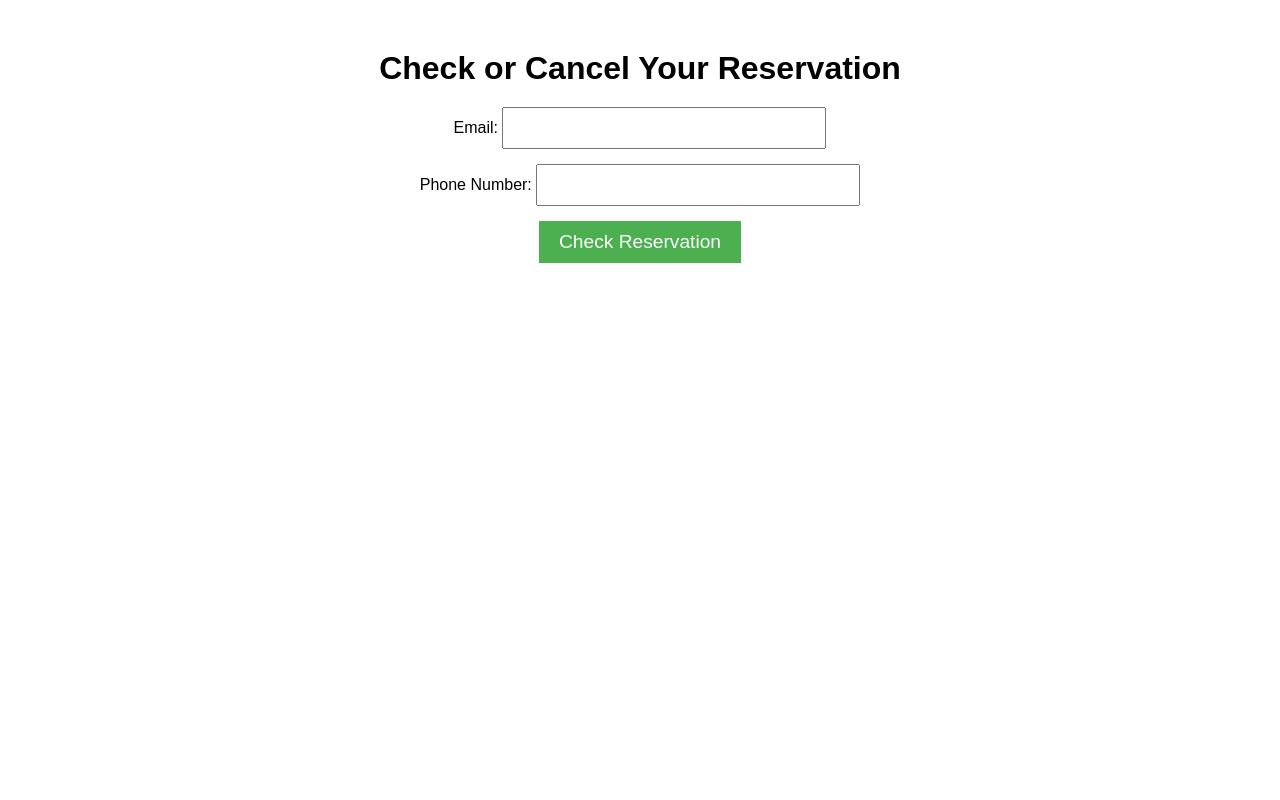
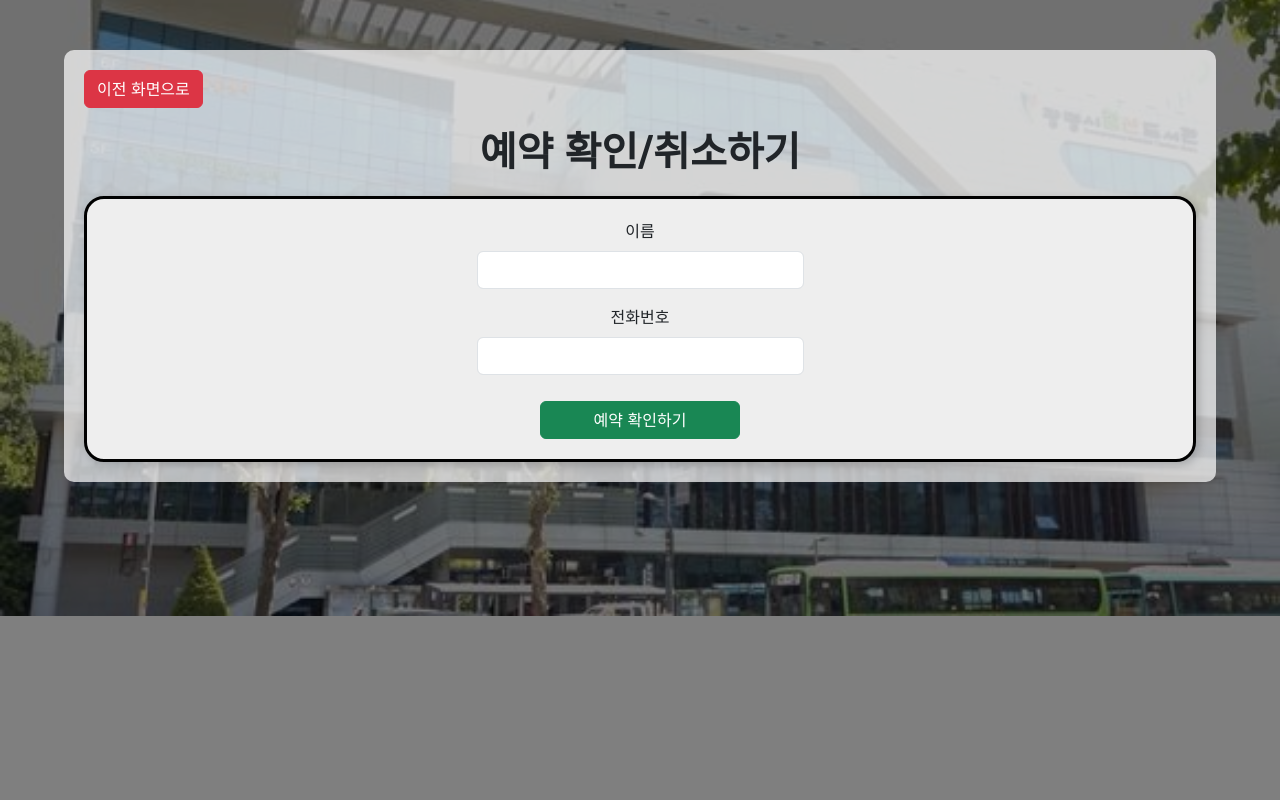
Before and after one commit to AppliedAlpha/NAJR, a Flask app: page /check in a window 1280 px wide. Run offline with Flask 3, Linux system fonts and the light colour scheme.

Commit message:
📌 Check_cancel html almost complete

```diff
--- a/app.py
+++ b/app.py
@@ -58,7 +58,7 @@ def reserve():
         prev_email_rev = Reservation.query.filter_by(email=email, is_active=True).first()
         prev_phone_rev = Reservation.query.filter_by(phone=phone, is_active=True).first()
         if prev_name_rev or prev_email_rev or prev_phone_rev:
-            flash('[!] 이미 해당 정보로 좌석 신청 이력이 존재합니다.', 'danger')
+            flash('[!] 이미 해당 정보로 좌석 예약 이력이 존재합니다.', 'danger')
             return redirect(url_for('reserve'))
 
         new_reservation = Reservation(seat_id=seat.id, name=name, email=email, phone=phone, rooting_for=rooting_for)
@@ -73,7 +73,7 @@ def reserve():
         mail.send(msg)
 
         print(f"Reservation successful! A confirmation email has been sent to {email}.")
-        flash('[!!] 예약이 성공했습니다. 이메일로 예약 완료 메일이 발송되었습니다.', 'success')
+        flash('[!!] 예약이 성공했습니다. 이메일로 예약 완료 메일이 발송되었습니다.\n메일이 보이지 않는다면 스팸메일함을 확인해주세요.', 'success')
         return redirect(url_for('index'))
 
     seats = Seat.query.all()
@@ -84,17 +84,19 @@ def reserve():
 @app.route('/check', methods=['GET', 'POST'])
 def check_reservation():
     if request.method == 'POST':
-        email = request.form['email']
+        name = request.form['name']
         phone = request.form['phone']
 
-        reservation = Reservation.query.filter_by(email=email, phone=phone, is_active=True).first()
+        reservation = Reservation.query.filter_by(name=name, phone=phone, is_active=True).first()
         if not reservation:
-            flash('No active reservation found with provided details.', 'danger')
+            flash('[!] 해당 정보로 존재하는 좌석 예약 이력이 없습니다.', 'danger')
             return redirect(url_for('check_reservation'))
 
-        return render_template('check_cancel.html', reservation=reservation)
+        seats = Seat.query.all()
+        return render_template('check_cancel.html', seats=seats, reservation=reservation)
 
-    return render_template('check_cancel.html', reservation=None)
+    seats = Seat.query.all()
+    return render_template('check_cancel.html', seats=seats, reservation=None)
 
 @app.route('/cancel/<int:reservation_id>', methods=['POST'])
 def cancel_reservation(reservation_id):
@@ -103,9 +105,9 @@ def cancel_reservation(reservation_id):
         reservation.is_active = False
         reservation.seat.is_reserved = False  # Mark seat as available again
         db.session.commit()
-        flash('Reservation canceled successfully.', 'success')
+        flash('[!!] 예약을 성공적으로 취소했습니다.', 'success')
     else:
-        flash('Reservation not found or already canceled.', 'danger')
+        flash('[!] 예약을 찾을 수 없거나 이미 취소되었습니다.', 'danger')
 
     return redirect(url_for('check_reservation'))
 
--- a/templates/check_cancel.html
+++ b/templates/check_cancel.html
@@ -1,91 +1,204 @@
 <!DOCTYPE html>
-<html lang="en">
+<html lang="ko">
 <head>
     <meta charset="UTF-8">
     <meta name="viewport" content="width=device-width, initial-scale=1.0">
-    <title>Check/Cancel Reservation</title>
+    <title>나름자리 [예약 확인]</title>
+
+    <!-- Bootstrap CSS -->
+    <link href="https://cdn.jsdelivr.net/npm/bootstrap@5.3.2/dist/css/bootstrap.min.css" rel="stylesheet">
+
+    <!-- Google Font -->
+    <link href="https://fonts.googleapis.com/css2?family=Nanum+Gothic:wght@300;400;700&display=swap" rel="stylesheet">
+
     <style>
         body {
-            font-family: Arial, sans-serif;
+            font-family: 'Nanum Gothic', sans-serif;
+            text-align: center;
+            background: url("{{ url_for('static', filename='images/bg3.jpg') }}") no-repeat center center/cover;
+            position: relative;
+        }
+
+        .title {
+            font-weight: bold;
+            margin-top: 20px;
+            margin-bottom: 10px;
+        }
+
+        .overlay {
+            position: fixed;
+            top: 0;
+            left: 0;
+            width: 100%;
+            height: 100%;
+            background: rgba(0, 0, 0, 0.5);
+            z-index: -1;
+        }
+
+        .content-box {
+            background: rgba(255, 255, 255, 0.7);
+            padding: 20px;
+            border-radius: 10px;
+            max-width: 90%;
+            margin: auto;
+        }
+
+        .form-container {
+            background-color: #eee;
+            border: 3px solid black;
+            border-radius: 20px;
+            padding: 20px;
+            display: flex;
+            flex-direction: column;
+            align-items: center;
+            margin-top: 20px;
+            box-shadow: 3px 3px 10px rgba(0, 0, 0, 0.2);
+        }
+
+        .min-width {
+            min-width: 300px;
+        }
+
+        .search-btn {
+            margin-top: 10px;
+            min-width: 200px;
+        }
+
+        .ct-margin {
             margin-top: 50px;
-            text-align: center;
+            margin-bottom: 50px;
         }
-        h1 {
-            font-size: 2rem;
-            margin-bottom: 20px;
-        }
-        .form-group {
-            margin-bottom: 15px;
-        }
-        input {
-            padding: 10px;
-            width: 300px;
-            font-size: 1rem;
-        }
-        .btn {
-            font-size: 1.2rem;
-            padding: 10px 20px;
-            background-color: #4CAF50;
-            color: white;
-            border: none;
-            cursor: pointer;
-        }
-        .btn:hover {
-            background-color: #45a049;
-        }
+
         .reservation-details {
             margin-top: 20px;
+            margin-bottom: 20px;
             padding: 15px;
             background-color: #f4f4f4;
             border-radius: 10px;
         }
-        .cancel-btn {
-            background-color: #f44336;
+
+        .seat {
+            position: absolute;
+            width: 38px;
+            height: 32px;
+            text-align: center;
+
+            border: 2px solid white;
+            border-radius: 5px;
+            font-size: 12px;
+        }
+
+        .seat-container {
+            position: relative;
+            width: 90%;
+            max-width: 1000px;
+            height: 500px;
+            overflow: auto;
+            margin: 0 auto 30px auto;
+            border: 2px solid #ccc;
+        }
+
+        .seat-map {
+            position: absolute;
+            min-width: 1461px;
+            min-height: 1000px;
+            display: block;
+        }
+
+        .selected {
+            background-color: #4CAF50;
             color: white;
+            cursor: pointer;
         }
-        .cancel-btn:hover {
-            background-color: #e53935;
+
+        .reserved {
+            background-color: #666;
+            color: #999;
+            cursor: not-allowed;
+        }
+
+        .seat-number {
+            font-weight: 700;
+            color: blue;
         }
     </style>
 </head>
 <body>
-    <!-- Message Flashing -->
+    <div class="overlay"></div>
+    <div class="ct-margin container content-box">
+        <button class="btn btn-danger" onclick="window.location.href='{{ url_for('index') }}'" style="display: flex; align-items: flex-start;">이전 화면으로</button>
+        <h1 class="title text-center">예약 확인/취소하기</h1>
+
         {% with messages = get_flashed_messages(with_categories=true) %}
             {% if messages %}
-            <script>
-                alert("{{ messages[-1][1] }}");
-            </script>
+                <div class="container mt-3">
+                {% for category, message in messages %}
+                    <div class="alert alert-{{ category }} alert-dismissible fade show" role="alert">
+                    {{ message }}
+                    <button type="button" class="btn-close" data-bs-dismiss="alert" aria-label="Close"></button>
+                    </div>
+                {% endfor %}
+                </div>
             {% endif %}
         {% endwith %}
 
-    <h1>Check or Cancel Your Reservation</h1>
+        <div class="form-container">
+            <form method="POST">
+                <div class="mb-3 min-width">
+                    <label for="name" class="form-label">이름</label>
+                    <input type="text" name="name" id="name" class="form-control" required>
+                </div>
+                <div class="mb-3 min-width">
+                    <label for="phone" class="form-label">전화번호</label>
+                    <input type="text" name="phone" id="phone" class="form-control" required>
+                    <small class="text-danger d-none" id="phone-error">[!] 입력을 확인해주세요.</small>
 
-    <form method="POST">
-        <div class="form-group">
-            <label for="email">Email:</label>
-            <input type="email" name="email" id="email" required>
+                    <script>
+                        document.getElementById("phone").addEventListener("input", function (event) {
+                            let input = this.value.replace(/\D/g, ""); // Remove non-numeric characters
+                            if (input.length > 12) input = input.slice(0, 12); // Limit to 12 digits
+                            this.value = input;
+
+                            // Validation message
+                            const errorMsg = document.getElementById("phone-error");
+                            if (input.length < 8 || input.length > 12) {
+                                errorMsg.classList.remove("d-none");
+                            } else {
+                                errorMsg.classList.add("d-none");
+                            }
+                        });
+                    </script>
                 </div>
-
-        <div class="form-group">
-            <label for="phone">Phone Number:</label>
-            <input type="text" name="phone" id="phone" required>
+                <button type="submit" class="btn btn-success search-btn">예약 확인하기</button>
+            </form>
         </div>
-
-        <button type="submit" class="btn">Check Reservation</button>
-    </form>
 
         {% if reservation %}
         <div class="reservation-details">
-        <p><strong>Seat Label:</strong> {{ reservation.seat.seat_label }}</p>
-        <p><strong>Name:</strong> {{ reservation.name }}</p>
-        <p><strong>Email:</strong> {{ reservation.email }}</p>
-        <p><strong>Phone:</strong> {{ reservation.phone }}</p>
+            <p><strong>좌석 번호:</strong><span class="seat-number"> {{ reservation.seat.seat_label }}</span></p>
+            <p><strong>이름:</strong> {{ reservation.name }}</p>
+            <p><strong>전화번호:</strong> {{ reservation.phone }}</p>
+            <p><strong>이메일:</strong> {{ reservation.email }}</p>
+            <p><strong>응원하는 아티스트:</strong> {{ reservation.rooting_for | default('-') }}</p>
 
             <form action="{{ url_for('cancel_reservation', reservation_id=reservation.id) }}" method="POST">
-            <button type="submit" class="btn cancel-btn">Cancel Reservation</button>
+                <button type="submit" class="btn btn-danger">예약 취소</button>
             </form>
         </div>
+
+        <div class="seat-container">
+            <img src="{{ url_for('static', filename='images/seats.jpg') }}" alt="Seat Map" class="seat-map">
+            {% for seat in seats %}
+                <button class="seat {% if reservation.seat_id == seat.id %}selected{% else %}reserved{% endif %}"
+                    data-seat="{{ seat.seat_label }}"
+                    style="top: {{ seat.y }}px; left: {{ seat.x }}px;">
+                    {{ seat.seat_label[2] }}-{{ seat.seat_label[5] }}
+                </button>
+            {% endfor %}
+        </div>
         {% endif %}
+    </div>
 
+    <script src="https://cdn.jsdelivr.net/npm/bootstrap@5.3.2/dist/js/bootstrap.bundle.min.js"></script>
 </body>
 </html>
```
Also changed, not shown: templates/reservation.html (+16 -6 lines). Lines whose indentation alone changed are shown as unchanged.
